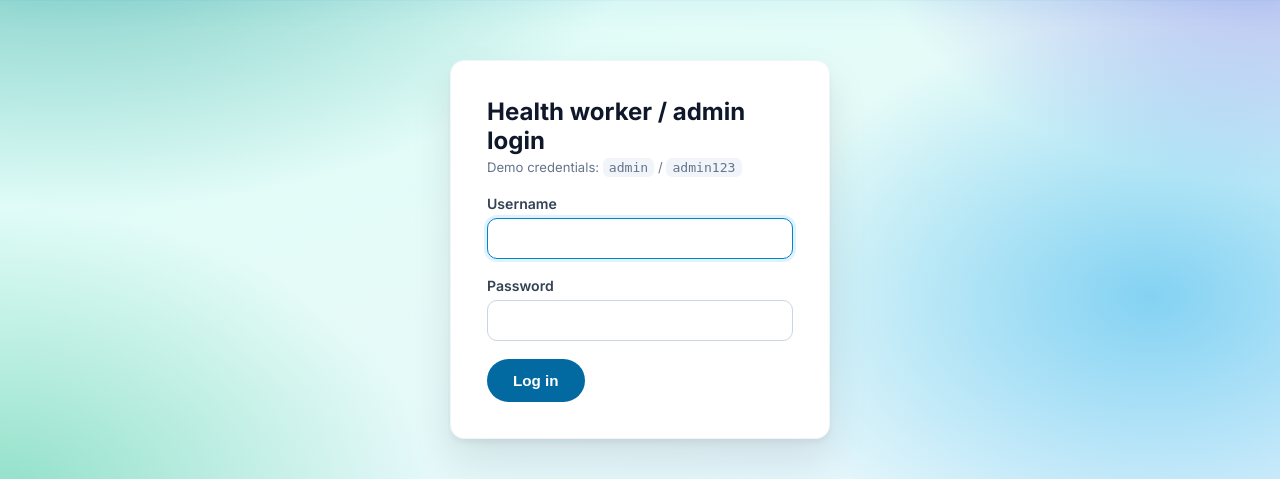
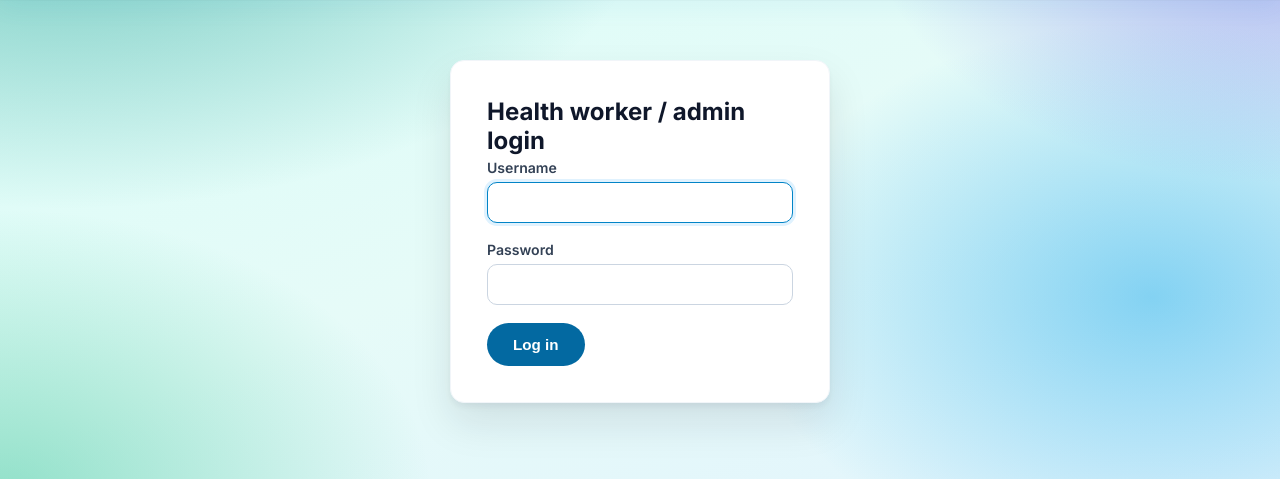
Before and after one commit to rehansha-dev/AuqaWatch, a Python web app: template templates/login.html in a window 1280 px wide. Shown: the part 63-542 px from the top of the page. Run offline with Jinja, Linux system fonts and the light colour scheme; the template is opened without the code that fills it, so the values that code supplies are empty.

Commit message:
Update login.html

```diff
--- a/templates/login.html
+++ b/templates/login.html
@@ -4,7 +4,6 @@
 <section class="login-section">
   <form method="POST" class="login-card">
     <h2>Health worker / admin login</h2>
-    <p class="login-hint">Demo credentials: <code>admin</code> / <code>admin123</code></p>
     <div class="field">
       <label for="username">Username</label>
       <input type="text" name="username" id="username" required autofocus>
```
